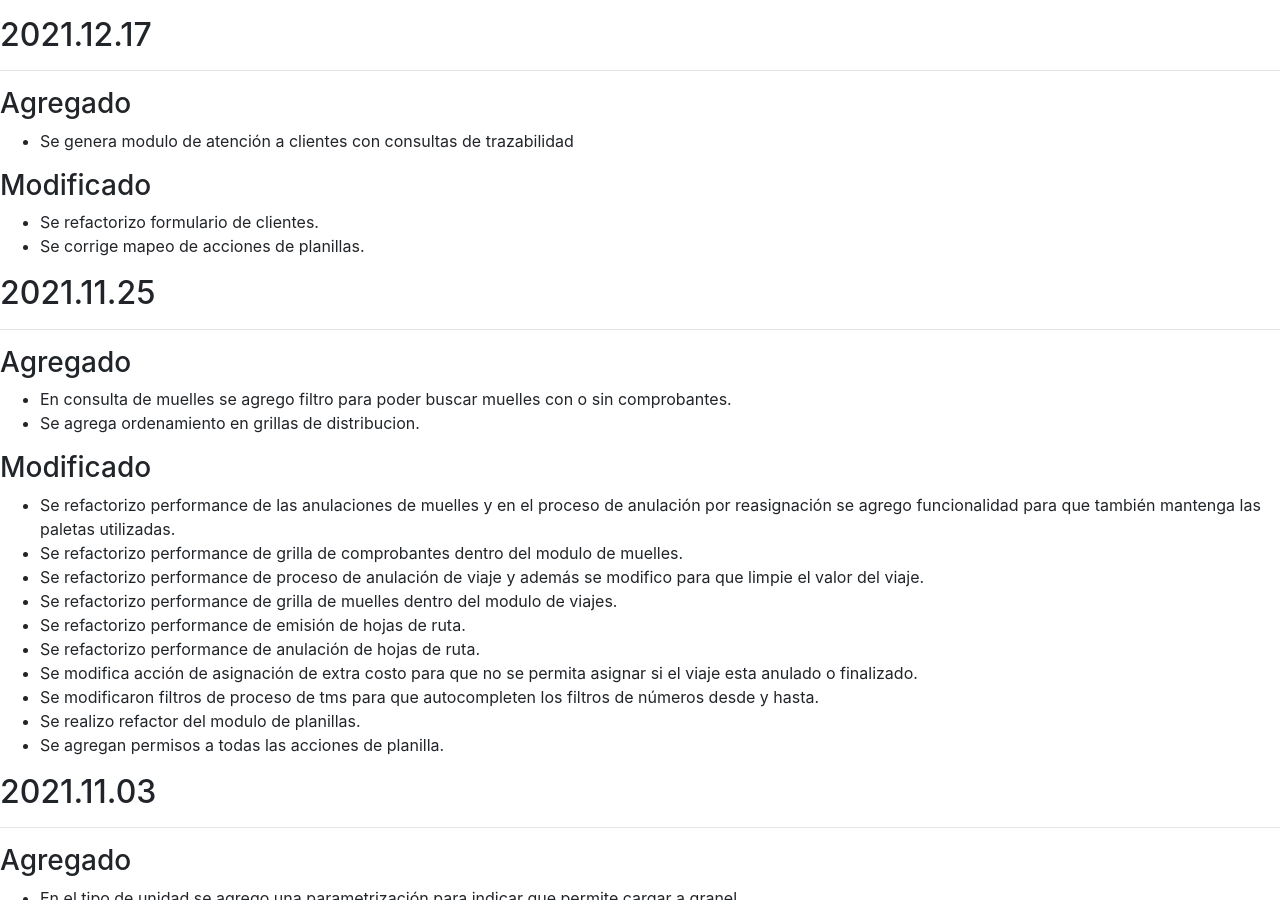
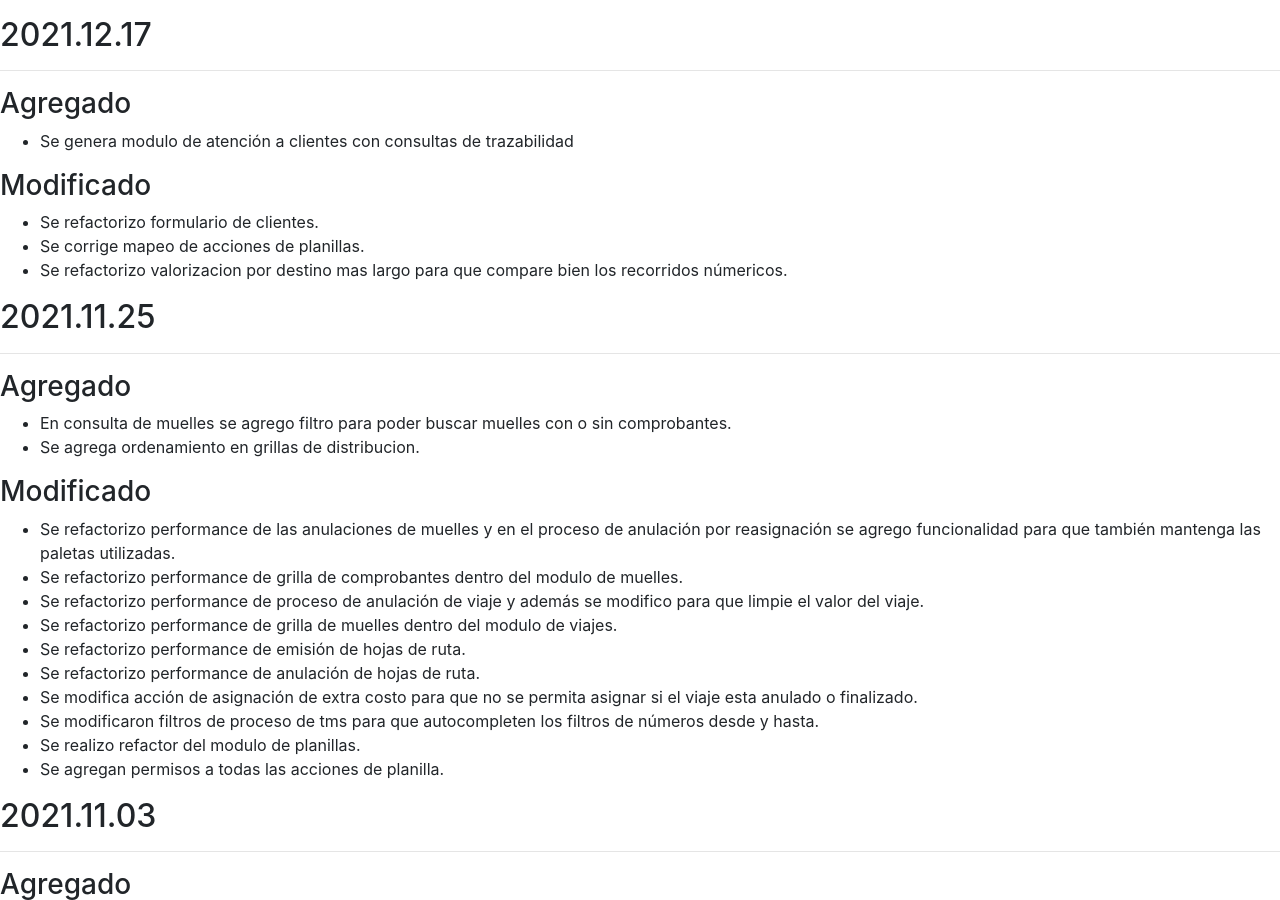
Before and after one commit to brainsys-arsaad/versionado, a Jekyll site: the page built from registro-cambios.markdown, in a window 1280 px wide and 900 px high, scrolled down 516 px. Built offline with Jekyll 4.4.1, drawn with Linux system fonts in a browser that asks for light colours.

Commit message:
Update registro-cambios.markdown

```diff
--- a/registro-cambios.markdown
+++ b/registro-cambios.markdown
@@ -73,6 +73,7 @@ El formato esta basado en [Keep a Changelog](https://keepachangelog.com/es-ES/1.
 ### Modificado
 - Se refactorizo formulario de clientes.
 - Se corrige mapeo de acciones de planillas.
+- Se refactorizo valorizacion por destino mas largo para que compare bien los recorridos númericos.
 
 ## 2021.11.25
 ---
```
